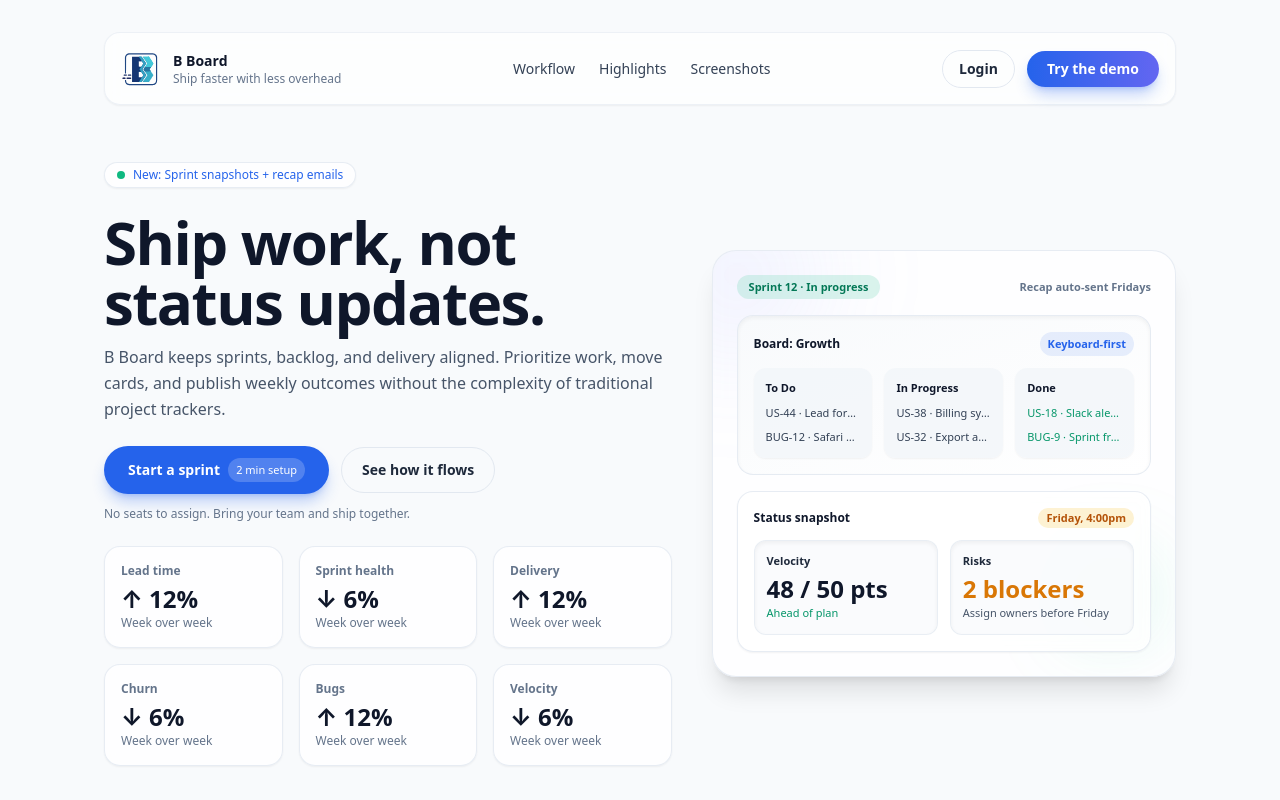
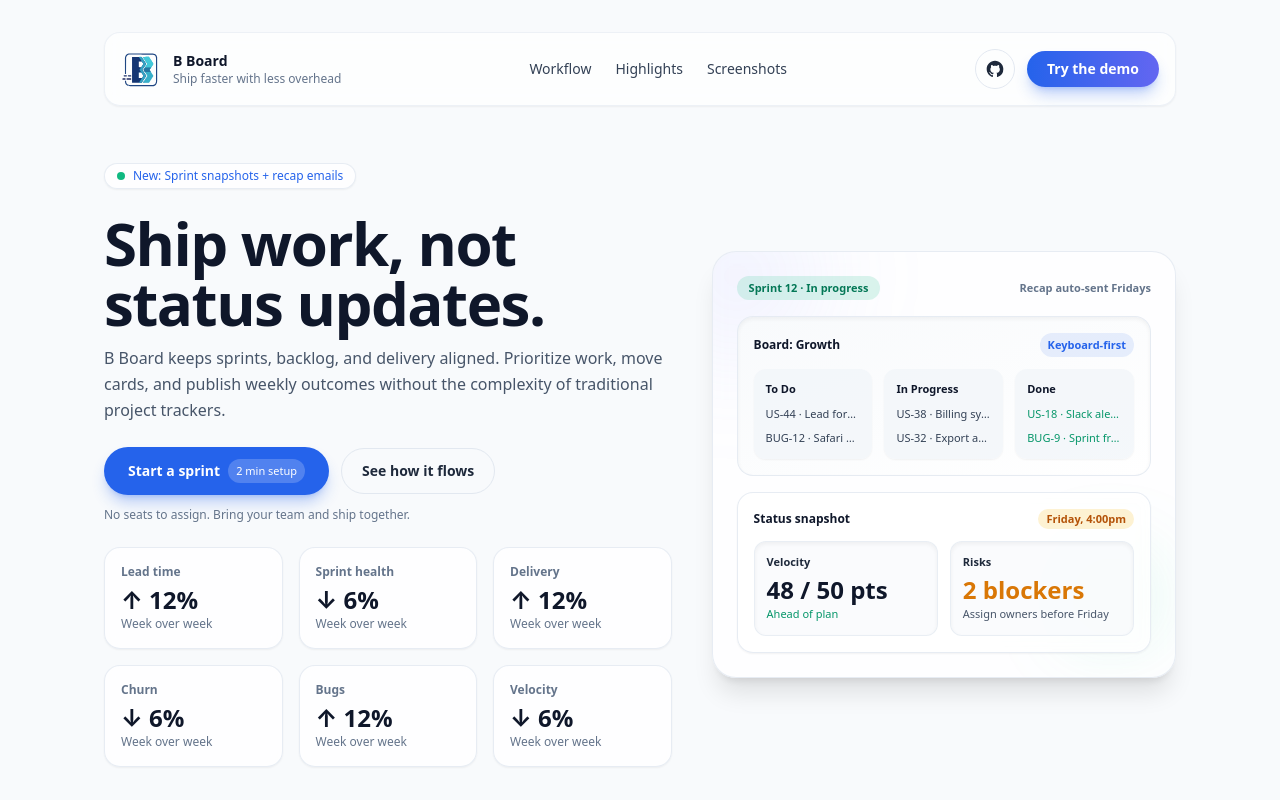
Before and after one commit to macmann/b-board, a Next.js app: page / in a window 1280 px wide. Shown: the top 800 px of the page. Built offline with nearby package versions, Linux system fonts and the light colour scheme.

Commit message:
Replace login button with GitHub link

```diff
--- a/src/app/page.tsx
+++ b/src/app/page.tsx
@@ -27,10 +27,25 @@ export default function HomePage() {
 
           <div className="flex items-center gap-3 text-sm">
             <a
-              href="/login"
-              className="rounded-full border border-slate-200 px-4 py-2 font-semibold text-slate-800 transition hover:border-slate-300 hover:bg-white dark:border-slate-700 dark:text-slate-100 dark:hover:border-slate-600 dark:hover:bg-slate-800"
+              href="https://github.com/macmann/b-board"
+              target="_blank"
+              rel="noreferrer"
+              aria-label="View the B Board repository on GitHub"
+              className="flex h-10 w-10 items-center justify-center rounded-full border border-slate-200 text-slate-800 transition hover:border-slate-300 hover:bg-white dark:border-slate-700 dark:text-slate-100 dark:hover:border-slate-600 dark:hover:bg-slate-800"
             >
-              Login
+              <svg
+                xmlns="http://www.w3.org/2000/svg"
+                viewBox="0 0 24 24"
+                className="h-5 w-5"
+                fill="currentColor"
+                aria-hidden
+              >
+                <path
+                  fillRule="evenodd"
+                  clipRule="evenodd"
+                  d="M12 2c-5.52 0-10 4.48-10 10 0 4.42 2.87 8.17 6.84 9.5.5.09.66-.22.66-.48 0-.24-.01-.87-.01-1.71-2.49.54-3.01-1.2-3.01-1.2-.45-1.14-1.11-1.45-1.11-1.45-.91-.63.07-.62.07-.62 1 .07 1.53 1.03 1.53 1.03.89 1.52 2.34 1.08 2.91.83.09-.65.35-1.08.63-1.33-1.99-.23-4.09-.99-4.09-4.4 0-.97.35-1.77.93-2.4-.09-.23-.4-1.16.09-2.42 0 0 .75-.24 2.45.92.71-.2 1.47-.3 2.23-.3.76 0 1.52.1 2.23.3 1.7-1.16 2.45-.92 2.45-.92.49 1.26.18 2.19.09 2.42.58.63.93 1.43.93 2.4 0 3.42-2.1 4.17-4.1 4.39.36.31.68.92.68 1.86 0 1.34-.01 2.42-.01 2.75 0 .26.17.57.67.47A10.01 10.01 0 0 0 22 12c0-5.52-4.48-10-10-10Z"
+                />
+              </svg>
             </a>
             <a
               href="/login"
```
